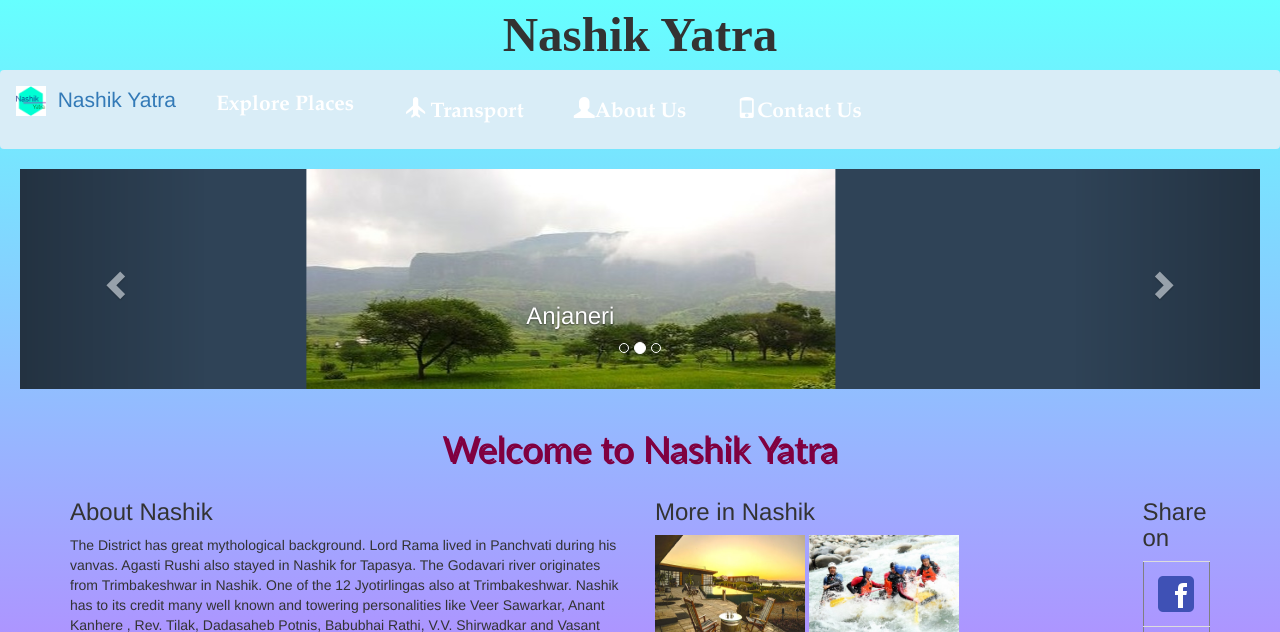
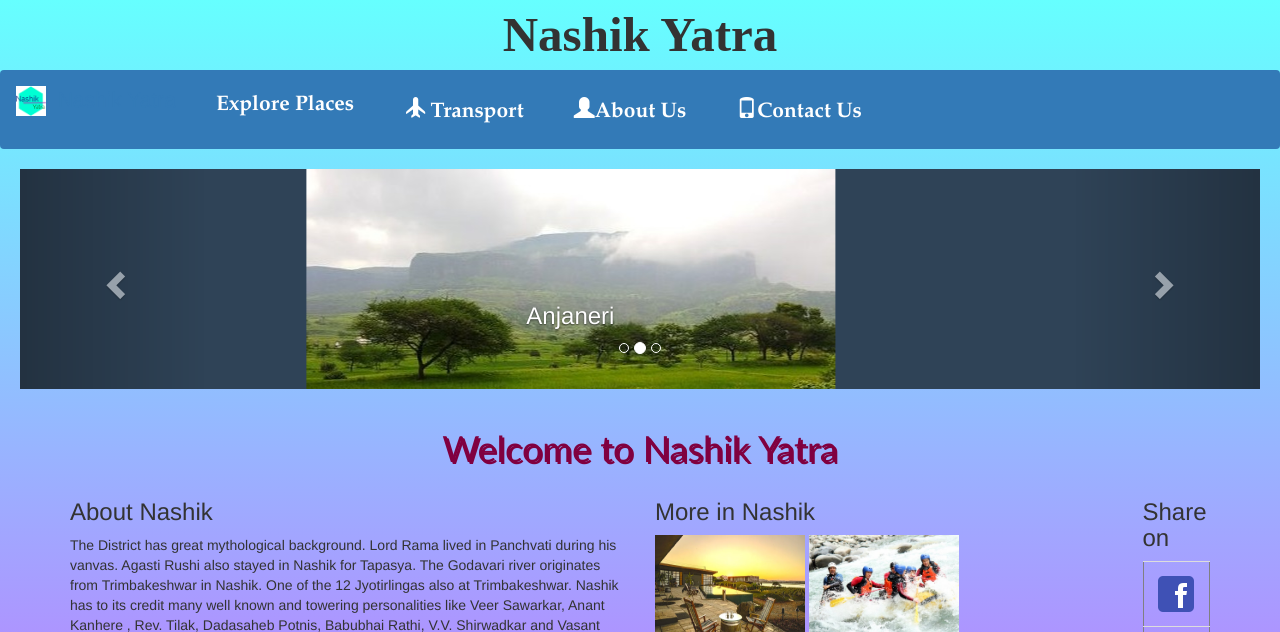
Before and after one commit to jadhavpooja2121/nashik-yatra, a plain HTML site: page index.html in a window 1280 px wide. Shown: the top 632 px of the page. Drawn offline with nearby package versions, Linux system fonts and the light colour scheme.

Commit message:
Update index.html

```diff
--- a/index.html
+++ b/index.html
@@ -68,7 +68,7 @@ text-shadow:2px 2px
 <body class="newBg">
 
 <div class="display-1 font1"><center>Nashik Yatra<center><center></div>
-<nav class="navbar navbar-dark bg-info">
+<nav class="navbar navbar-dark bg-primary text-black">
 <div class="container-fluid">
     <div class="navbar-header">
 	<button type="button" class="navbar-toggle collapsed" data-toggle="collapse" data-target="#mynav1" aria-expanded="false">
```
